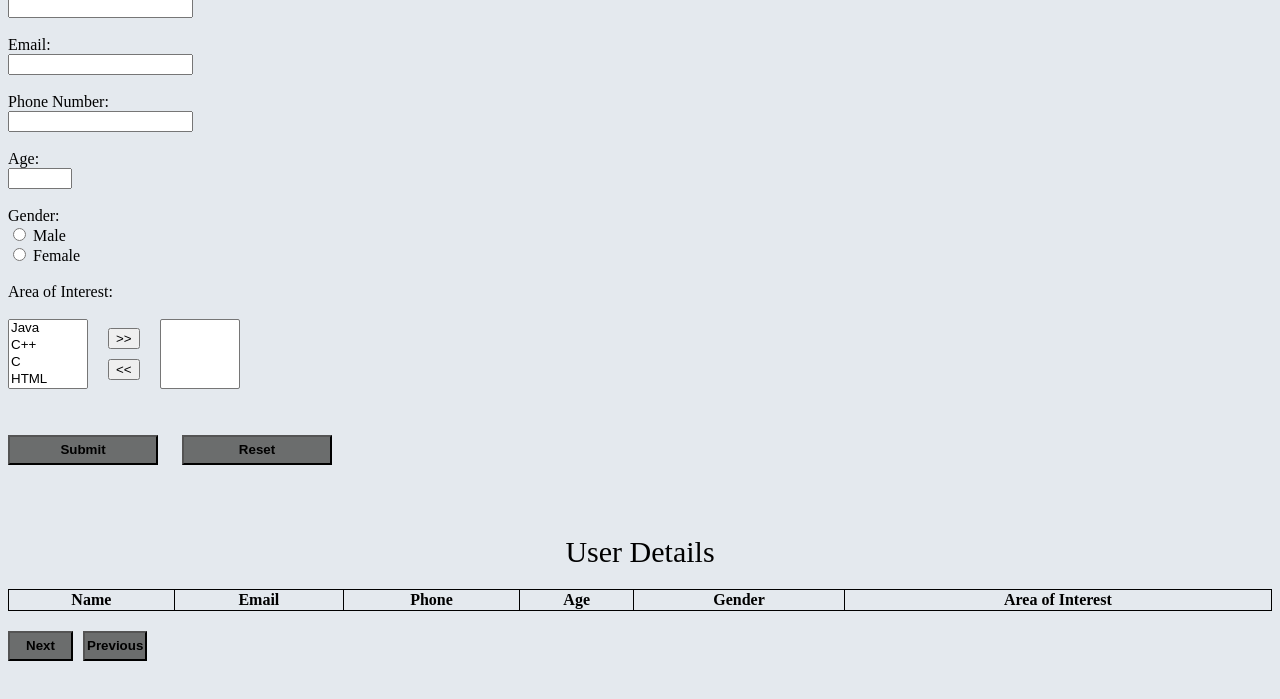
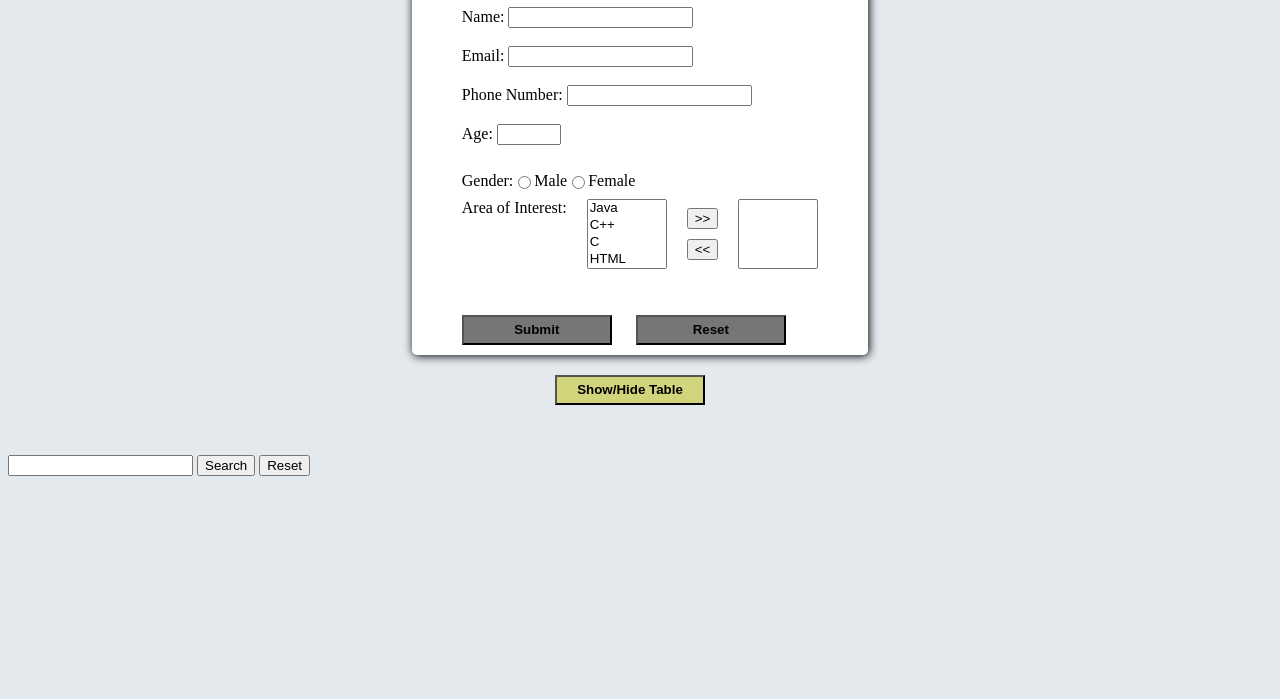
Before and after one commit to kajalbabu/FormValidation, a plain HTML site: page index.html in a window 1280 px wide. Shown: the part 101-800 px from the top of the page. Drawn offline with Linux system fonts and the light colour scheme.

Commit message:
added filter contents

```diff
--- a/index.html
+++ b/index.html
@@ -8,29 +8,33 @@
     <link href="style.css" rel="stylesheet"/>
   </head>
   <body>
-    <h1>FORM</h1>
+
     <div class="body_class">
+      <h1>FORM</h1>
     <form  id="user_form" onsubmit="formSubmission(); return false;">
-      <label for="name">Name:</label><br>
-      <input id="user_name" type="text" name="name" required pattern="[A-Za-z ]{1,}$" onkeypress="return allowOnlyLetters(event)"/><br /><br />
+      <!-- <label for="name">Name:</label><br> -->
+      Name: <input id="user_name" type="text" name="name" required pattern="[A-Za-z ]{1,}$" onkeypress="return allowOnlyLetters(event)"/><br /><br />
 
-      <label for="mail">Email:</label><br>
-      <input id="user_mail" type="email" name="mail" required /><br /><br />
+      <!-- <label for="mail">Email:</label><br> -->
+      Email: <input id="user_mail" type="email" name="mail" required /><br /><br />
 
-      <label for="phone">Phone Number:</label><br>
-      <input id="user_phone" type="text" name="phone" required pattern="[6-9]{1}[0-9]{9}" onkeypress="return isNumberKey(event)"/><br /><br />
+      <!-- <label for="phone">Phone Number:</label><br> -->
+      Phone Number: <input id="user_phone" type="text" name="phone" required pattern="[6-9]{1}[0-9]{9}" onkeypress="return isNumberKey(event)"/><br /><br />
 
-      <label for="age">Age:</label><br>
-      <input id="user_age" type="number" name="age" required min="1" max="120" step="1"/><br /><br />
+      <!-- <label for="age">Age:</label><br> -->
+      Age: <input id="user_age" type="number" name="age" required min="1" max="120" step="1"/><br /><br />
 
-      <label for="gender">Gender:</label><br>
+      <!-- <label for="gender">Gender:</label><br> -->
+      <div id="gender">Gender:
       <input type="radio" id="male" name="gender" value="male" required>
       <label for="gender">Male</label><br>
       <input type="radio" id="female" name="gender" value="female" >
       <label for="gender">Female</label><br><br>
+    </div>
+      <!-- <label for="interest">Area of Interest:</label><br><br> -->
 
-      <label for="interest">Area of Interest:</label><br><br>
       <div class="body_interest">
+      Area of Interest:
       <select name="interest" id="areaOfInterest" multiple>
       <option value="Java">Java</option>
       <option value="C++">C++</option>
@@ -52,9 +56,17 @@
       <input id="user_submit" type="submit" value="Submit" />
       <input id="user_reset" type="reset" value="Reset"/>
     </form>
+  </div>
+    <button id="showTableButton" onclick="toggleTableVisibility()">Show/Hide Table</button>
     <div class="table_content">
     <table id="my_table">
       <caption>User Details</caption>
+      <div>
+        <input type="search" id="filter_search">
+        <button onclick="setSearch()">Search</button>
+        <button onclick="resetSearch()">Reset</button>
+      </div>
+
       <thead>
       <tr>
         <th>Name</th>
@@ -73,8 +85,6 @@
     <button id="nextButton" onclick="next()" >Next</button>
     <button id="prevButton" onclick="previous()" >Previous</button>
   </div>
+  </body>
   <script src="script.js"></script>
-  <!-- <script src="newScript.js"></script> -->
-</div>
-  </body>
 </html>
--- a/script.js
+++ b/script.js
@@ -1,5 +1,7 @@
 const entries = [];
-var x = 1;
+var searchKey="";
+var page = 1;
+var limit=6;
 function isNumberKey(evt) {
   var charCode = evt.which ? evt.which : evt.keyCode;
   if (charCode < 48 || charCode > 57) {
@@ -18,6 +20,10 @@ function allowOnlyLetters(evt) {
     return false;
   }
   return true;
+}
+function toggleTableVisibility() {
+  let table = document.getElementById("my_table");
+  table.style.display = table.style.display == "none" ? "table" : "none";
 }
 
 function formSubmission() {
@@ -45,13 +51,23 @@ function formSubmission() {
   //document.getElementById("user_form").reset();
 }
 
+function filterData(data){
+    if(searchKey==""){
+      return data;
+    }
+    else{
+      return data.filter((item)=>{return item.name.toLowerCase().startsWith(searchKey.toLowerCase())})
+    }
+}
+
 function displayUser() {
   let table = document.getElementById("my_table");
   while (table.rows.length > 1) {
     table.deleteRow(1);
   }
-  entries.map((user, index) => {
-    if (index < 6 * x && index >= 6 * (x - 1)) {
+  var filteredData=filterData(entries);
+  filteredData.map((user, index) => {
+    if (index < limit * page && index >= limit * (page - 1)) {
       let row = table.insertRow();
       let c1 = row.insertCell(0);
       let c2 = row.insertCell(1);
@@ -71,13 +87,13 @@ function displayUser() {
   let nextButton = document.getElementById("nextButton");
   let prevButton = document.getElementById("prevButton");
 
-  if (entries.length > 6 * x) {
+  if (filteredData.length > limit * page) {
     nextButton.style.display = "block";
   } else {
     nextButton.style.display = "none";
   }
 
-  if (x > 1) {
+  if (page > 1) {
     prevButton.style.display = "block";
   } else {
     prevButton.style.display = "none";
@@ -85,12 +101,12 @@ function displayUser() {
 }
 
 function next() {
-  x++;
+  page++;
   displayUser();
 }
 
 function previous() {
-  x--;
+  page--;
   displayUser();
 }
 
@@ -141,14 +157,13 @@ function addFrom_list(){
     }
   }
 }
-// function goBack(){
-//   window.location.href="index.html";
-// }
 
-//   function displayUser() {
-//     // Store entries in local storage
-//     localStorage.setItem("userEntries", JSON.stringify(entries));
-
-//     // Redirect to the new HTML page
-//     window.location.href = "newPage.html";
-// }
+function setSearch(){
+  searchKey=document.getElementById("filter_search").value;
+  displayUser();
+}
+function resetSearch(){
+  document.getElementById("filter_search").value="";
+  searchKey="";
+  displayUser();
+}
--- a/style.css
+++ b/style.css
@@ -1,4 +1,8 @@
-
+body{
+  display: flex;
+  flex-direction: column;
+  align-items: center;
+}
 table,
 th,
 td {
@@ -9,22 +13,42 @@ tr:nth-child(even) {
   background-color: #b6cada;
 }
 .table_content {
-  margin-top: 40px;
+  margin-top: 20px;
   padding-top: 30px;
   max-height: 185px;
   overflow-x: auto;
   overflow-y: auto;
+  width: 100%;
 }
 #my_table{
     width: 100%;
-
-    /* background-color:rgb(185, 185, 228); */
+    display: none;
 }
-/* #user_form{
+#showTableButton{
+  margin-right: 20px;
+  margin-top: 10px;
+  width: 150px;
+  height: 30px;
+  font-weight: bold;
+  background-color: rgba(199, 199, 51, 0.61);
+  cursor: pointer;
+}
+.body_class{
   display: flex;
   flex-direction: column;
+  margin: 10px;
+  box-shadow: 1px 1px 10px black;
+  width: fit-content;
+  padding: 10px 50px;
+  border-radius: 5px;
   align-items: center;
-} */
+  justify-content: center;
+  background-color: white;
+}
+#gender{
+  display: flex;
+  align-items: center;
+}
 form{
   overflow-x: auto;
   overflow-y: auto;
@@ -66,6 +90,7 @@ caption{
   margin-top: 20px;
   padding: 2px;
   cursor: pointer;
+  display: none;
 }
 #prevButton{
   height: 30px;
@@ -74,6 +99,7 @@ caption{
   margin-top: 20px;
   padding: 2px;
   cursor: pointer;
+  display: none;
 }
 .page_button{
   display: flex;
```
